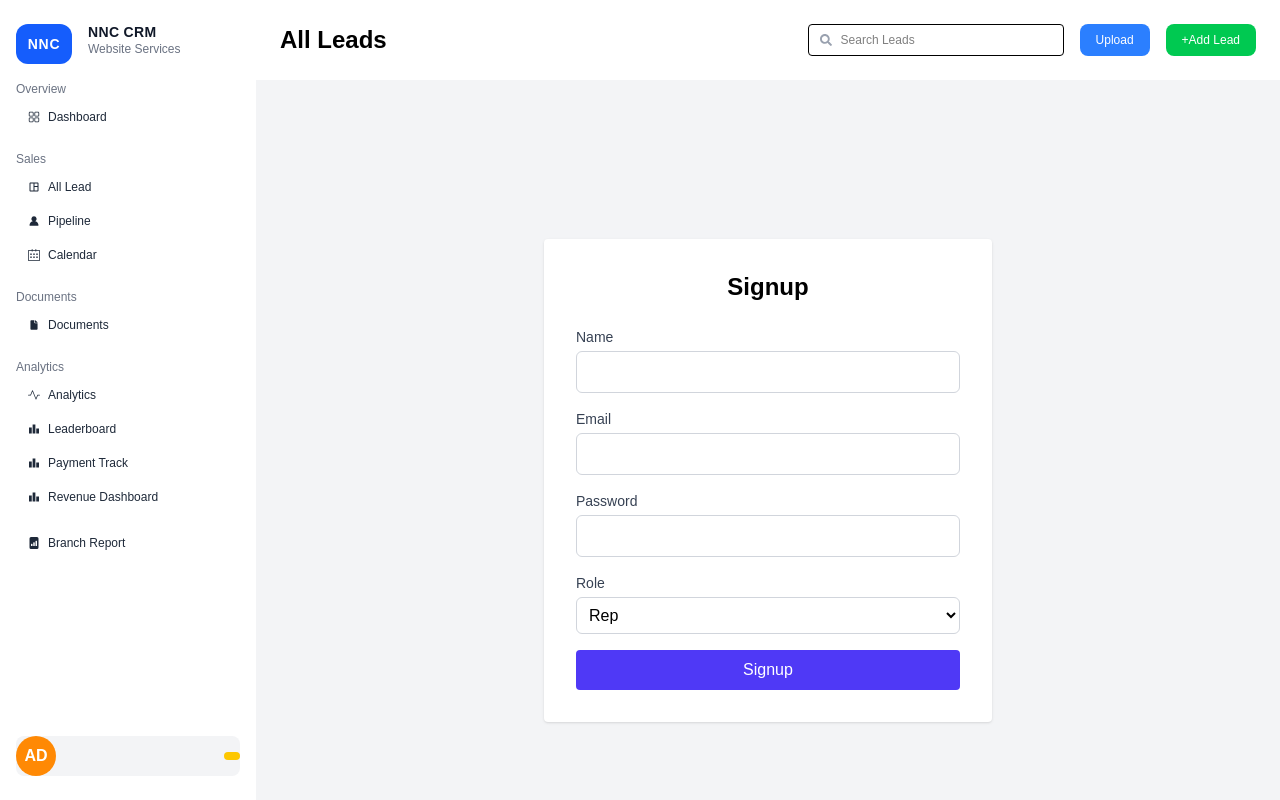
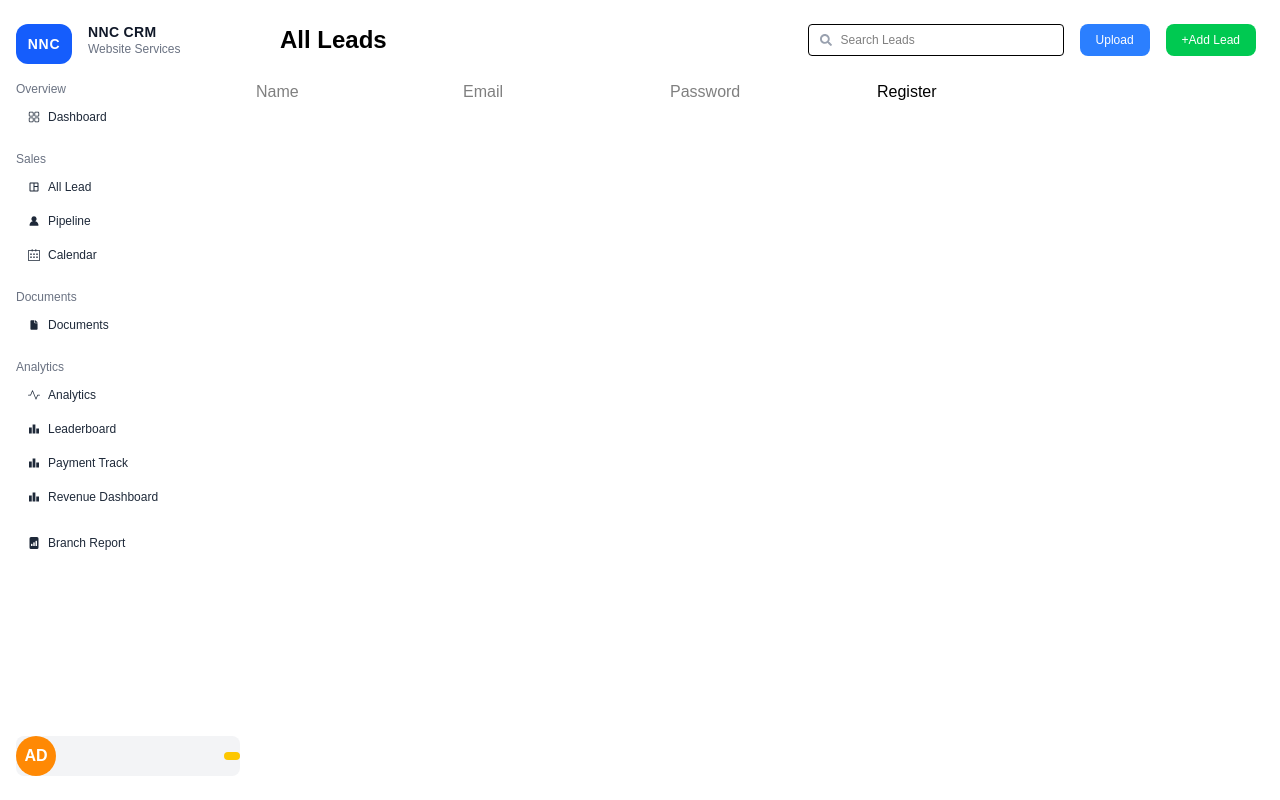
Before and after one commit to mumbaiops45/Fronted, a Next.js app: page /signup in a window 1280 px wide. Built offline with nearby package versions, Linux system fonts and the light colour scheme; sample sign-in values are in the browser's storage.

Commit message:
Some solved error

```diff
--- a/app/signup/page.js
+++ b/app/signup/page.js
@@ -1,10 +1,144 @@
+// "use client"
+
+// import React, { useState } from 'react'
+// import axios from 'axios';
+// import { useRouter } from "next/navigation";
+
+// const Page = () => {
+//     const router = useRouter();
+
+//     const [formd, setFormd] = useState({
+//         name: "",
+//         email: "",
+//         password: "",
+//         role: "rep"
+//     });
+
+//     const [errors, setErrors] = useState({});
+
+//     const handleChange = (e) => {
+//         const { name, value } = e.target;
+//         setFormd(prev => ({
+//             ...prev,
+//             [name]: value
+//         }));
+//     }
+
+//     const validateForm = () => {
+//         let tempErrors = {};
+//         if (!formd.name) tempErrors.name = "Name is required";
+//         if (!formd.email) tempErrors.email = "Email is required";
+//         if (!formd.password) tempErrors.password = "Password is required";
+//         else if (formd.password.length < 6) tempErrors.password = "Password must be at least 6 characters";
+//         if (!formd.role) tempErrors.role = "Role is required";
+//         setErrors(tempErrors);
+//         return Object.keys(tempErrors).length === 0;
+//     }
+
+//     const handleSubmit = async (e) => {
+//         e.preventDefault();
+//         if (!validateForm()) return;
+
+//         try {
+//             const res = await axios.post("https://backendcrm-vm8o.onrender.com/register", formd);
+//             console.log("register", res.data.AuthToken)
+//             localStorage.setItem("token", res.data.AuthToken)
+//             router.push("/dashboard");
+//         } catch (error) {
+//             console.log(error.response?.data || error.message)
+//         }
+//     }
+
+//     return (
+//         <div className="min-h-screen flex items-center justify-center bg-gray-100">
+//             <div className="max-w-md w-full bg-white p-8 rounded shadow">
+//                 <h2 className="text-2xl font-bold mb-6 text-center">Signup</h2>
+//                 <form onSubmit={handleSubmit} className="space-y-4">
+//                     <div>
+//                         <label htmlFor="name" className="block text-sm font-medium text-gray-700">
+//                             Name
+//                         </label>
+//                         <input
+//                             type="text"
+//                             id="name"
+//                             name='name'
+//                             value={formd.name}
+//                             onChange={handleChange}
+//                             className="mt-1 block w-full border border-gray-300 rounded-md p-2 focus:ring-indigo-500 focus:border-indigo-500"
+//                         />
+//                         {errors.name && <p className="text-red-500 text-sm">{errors.name}</p>}
+//                     </div>
+
+//                     <div>
+//                         <label htmlFor="email" className="block text-sm font-medium text-gray-700">
+//                             Email
+//                         </label>
+//                         <input
+//                             type="email"
+//                             id="email"
+//                             name='email'
+//                             value={formd.email}
+//                             onChange={handleChange}
+//                             className="mt-1 block w-full border border-gray-300 rounded-md p-2 focus:ring-indigo-500 focus:border-indigo-500"
+//                         />
+//                         {errors.email && <p className="text-red-500 text-sm">{errors.email}</p>}
+//                     </div>
+
+//                     <div>
+//                         <label htmlFor="password" className="block text-sm font-medium text-gray-700">
+//                             Password
+//                         </label>
+//                         <input
+//                             type="password"
+//                             id="password"
+//                             name='password'
+//                             value={formd.password}
+//                             onChange={handleChange}
+//                             className="mt-1 block w-full border border-gray-300 rounded-md p-2 focus:ring-indigo-500 focus:border-indigo-500"
+//                         />
+//                         {errors.password && <p className="text-red-500 text-sm">{errors.password}</p>}
+//                     </div>
+
+//                     <div>
+//                         <label htmlFor="role" className="block text-sm font-medium text-gray-700">
+//                             Role
+//                         </label>
+//                         <select
+//                             id="role"
+//                             name='role'
+//                             value={formd.role}
+//                             onChange={handleChange}
+//                             className="mt-1 block w-full border border-gray-300 rounded-md p-2 focus:ring-indigo-500 focus:border-indigo-500"
+//                         >
+//                             <option value="master">Master</option>
+//                             <option value="manager">Manager</option>
+//                             <option value="rep">Rep</option>
+//                             <option value="viewer">Viewer</option>
+//                         </select>
+//                         {errors.role && <p className="text-red-500 text-sm">{errors.role}</p>}
+//                     </div>
+
+//                     <button
+//                         type="submit"
+//                         className="w-full bg-indigo-600 text-white py-2 px-4 rounded hover:bg-indigo-700 disabled:opacity-50"
+//                     >
+//                         Signup
+//                     </button>
+//                 </form>
+//             </div>
+//         </div>
+//     )
+// }
+
+// export default Page;
+
 "use client"
 
-import React, { useState } from 'react'
+import React, { useState } from 'react';
 import axios from 'axios';
-import { useRouter } from "next/navigation";
+import { useRouter } from 'next/navigation';
 
-const Page = () => {
+const RegisterPage = () => {
     const router = useRouter();
 
     const [formd, setFormd] = useState({
@@ -13,16 +147,12 @@ const Page = () => {
         password: "",
         role: "rep"
     });
-
     const [errors, setErrors] = useState({});
 
     const handleChange = (e) => {
         const { name, value } = e.target;
-        setFormd(prev => ({
-            ...prev,
-            [name]: value
-        }));
-    }
+        setFormd(prev => ({ ...prev, [name]: value }));
+    };
 
     const validateForm = () => {
         let tempErrors = {};
@@ -30,10 +160,9 @@ const Page = () => {
         if (!formd.email) tempErrors.email = "Email is required";
         if (!formd.password) tempErrors.password = "Password is required";
         else if (formd.password.length < 6) tempErrors.password = "Password must be at least 6 characters";
-        if (!formd.role) tempErrors.role = "Role is required";
         setErrors(tempErrors);
         return Object.keys(tempErrors).length === 0;
-    }
+    };
 
     const handleSubmit = async (e) => {
         e.preventDefault();
@@ -41,93 +170,37 @@ const Page = () => {
 
         try {
             const res = await axios.post("https://backendcrm-vm8o.onrender.com/register", formd);
-            console.log("register", res.data.AuthToken)
-            localStorage.setItem("token", res.data.AuthToken)
+            console.log("register", res.data.Authtoken);
+            localStorage.setItem("token", res.data.Authtoken);
             router.push("/dashboard");
         } catch (error) {
-            console.log(error.response?.data || error.message)
+            if (error.response) {
+                console.log("Backend error:", error.response.data);
+                alert(error.response.data.error || "Registration failed");
+            } else if (error.request) {
+                console.log("No response from server:", error.request);
+                alert("Server did not respond");
+            } else {
+                console.log("Error", error.message);
+                alert(error.message);
+            }
         }
-    }
+    };
 
     return (
-        <div className="min-h-screen flex items-center justify-center bg-gray-100">
-            <div className="max-w-md w-full bg-white p-8 rounded shadow">
-                <h2 className="text-2xl font-bold mb-6 text-center">Signup</h2>
-                <form onSubmit={handleSubmit} className="space-y-4">
-                    <div>
-                        <label htmlFor="name" className="block text-sm font-medium text-gray-700">
-                            Name
-                        </label>
-                        <input
-                            type="text"
-                            id="name"
-                            name='name'
-                            value={formd.name}
-                            onChange={handleChange}
-                            className="mt-1 block w-full border border-gray-300 rounded-md p-2 focus:ring-indigo-500 focus:border-indigo-500"
-                        />
-                        {errors.name && <p className="text-red-500 text-sm">{errors.name}</p>}
-                    </div>
+        <form onSubmit={handleSubmit}>
+            <input name="name" value={formd.name} onChange={handleChange} placeholder="Name" />
+            {errors.name && <span>{errors.name}</span>}
 
-                    <div>
-                        <label htmlFor="email" className="block text-sm font-medium text-gray-700">
-                            Email
-                        </label>
-                        <input
-                            type="email"
-                            id="email"
-                            name='email'
-                            value={formd.email}
-                            onChange={handleChange}
-                            className="mt-1 block w-full border border-gray-300 rounded-md p-2 focus:ring-indigo-500 focus:border-indigo-500"
-                        />
-                        {errors.email && <p className="text-red-500 text-sm">{errors.email}</p>}
-                    </div>
+            <input name="email" value={formd.email} onChange={handleChange} placeholder="Email" />
+            {errors.email && <span>{errors.email}</span>}
 
-                    <div>
-                        <label htmlFor="password" className="block text-sm font-medium text-gray-700">
-                            Password
-                        </label>
-                        <input
-                            type="password"
-                            id="password"
-                            name='password'
-                            value={formd.password}
-                            onChange={handleChange}
-                            className="mt-1 block w-full border border-gray-300 rounded-md p-2 focus:ring-indigo-500 focus:border-indigo-500"
-                        />
-                        {errors.password && <p className="text-red-500 text-sm">{errors.password}</p>}
-                    </div>
+            <input name="password" type="password" value={formd.password} onChange={handleChange} placeholder="Password" />
+            {errors.password && <span>{errors.password}</span>}
 
-                    <div>
-                        <label htmlFor="role" className="block text-sm font-medium text-gray-700">
-                            Role
-                        </label>
-                        <select
-                            id="role"
-                            name='role'
-                            value={formd.role}
-                            onChange={handleChange}
-                            className="mt-1 block w-full border border-gray-300 rounded-md p-2 focus:ring-indigo-500 focus:border-indigo-500"
-                        >
-                            <option value="master">Master</option>
-                            <option value="manager">Manager</option>
-                            <option value="rep">Rep</option>
-                            <option value="viewer">Viewer</option>
-                        </select>
-                        {errors.role && <p className="text-red-500 text-sm">{errors.role}</p>}
-                    </div>
+            <button type="submit">Register</button>
+        </form>
+    );
+};
 
-                    <button
-                        type="submit"
-                        className="w-full bg-indigo-600 text-white py-2 px-4 rounded hover:bg-indigo-700 disabled:opacity-50"
-                    >
-                        Signup
-                    </button>
-                </form>
-            </div>
-        </div>
-    )
-}
-
-export default Page;
+export default RegisterPage;
```
